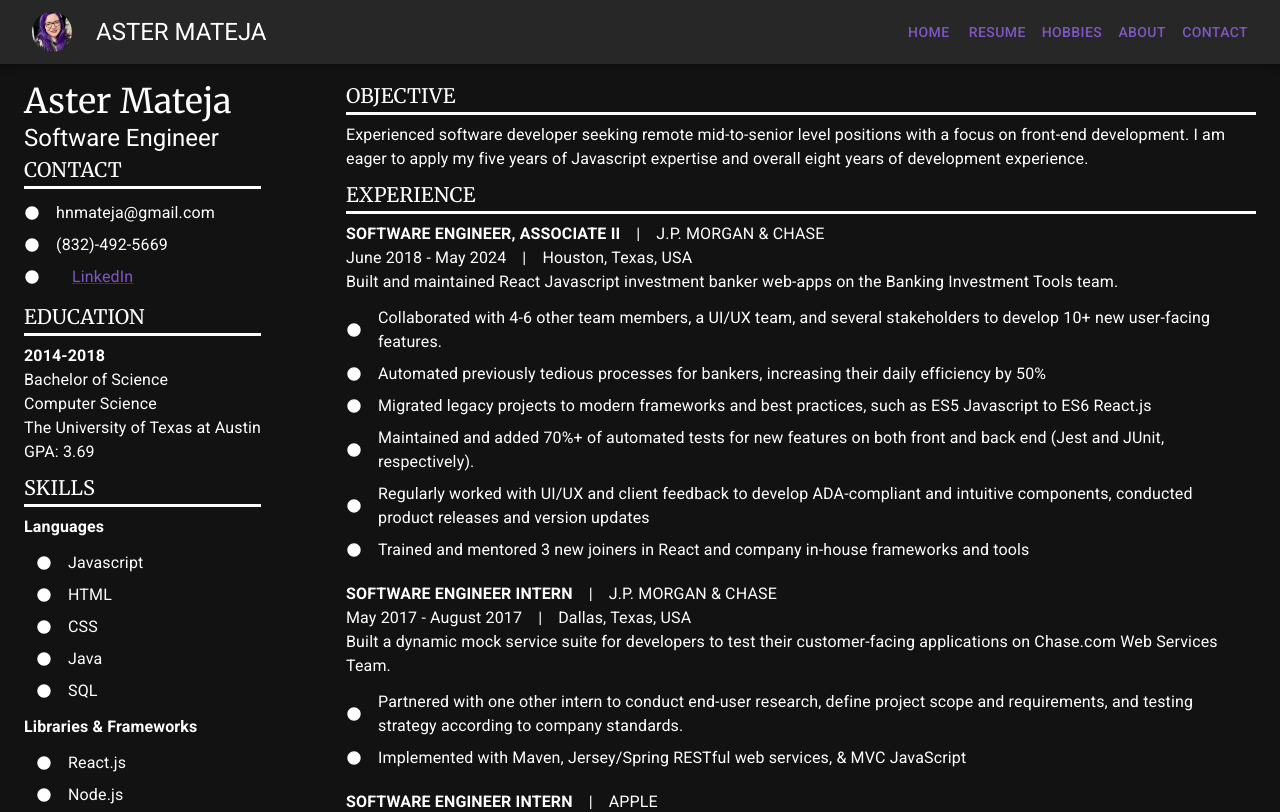
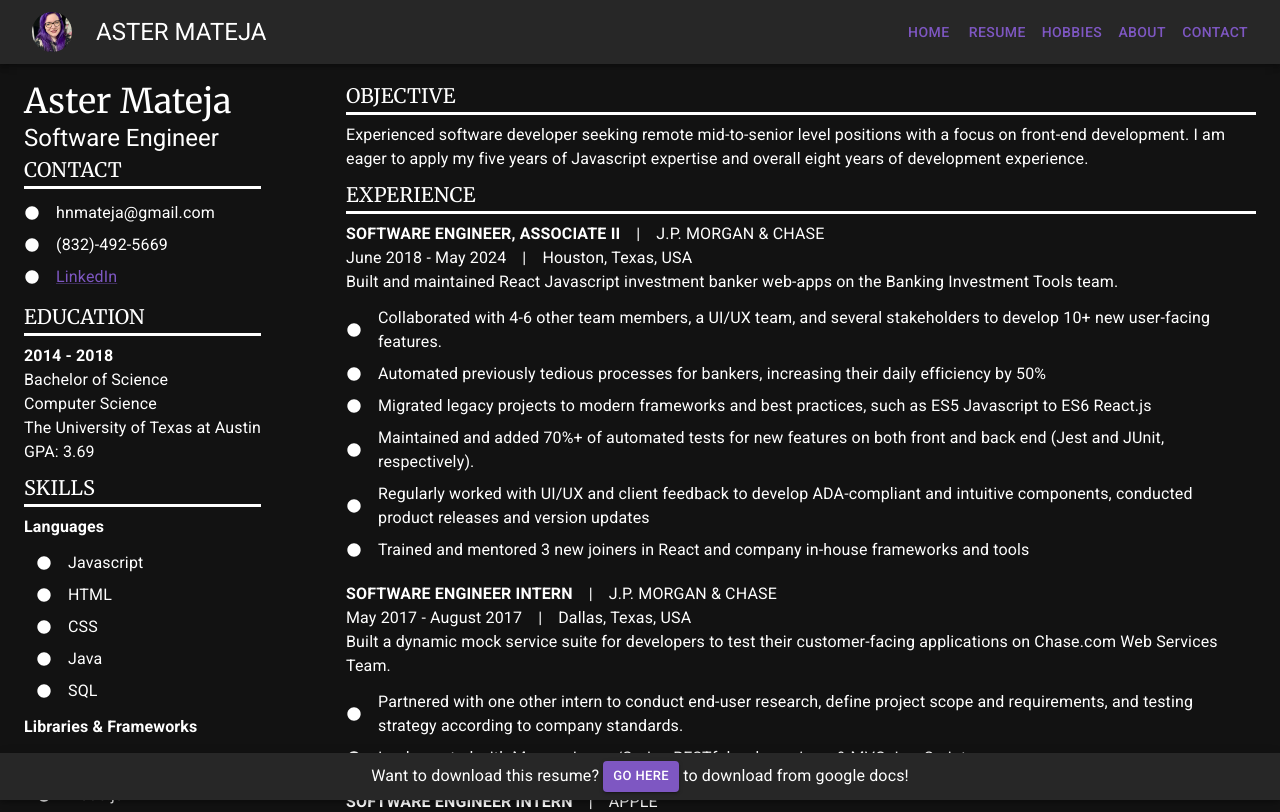
Before and after one commit to anmateja/amateja-site, a React (Vite) app in the folder amateja-site/: page /resume in a window 1280 px wide. Shown: the top 812 px of the page. Built offline with nearby package versions, Linux system fonts and the light colour scheme.

Commit message:
added resume footer

```diff
--- a/amateja-site/src/json/ResumeData.json
+++ b/amateja-site/src/json/ResumeData.json
@@ -16,7 +16,7 @@
             }]
         },{
             "title": "EDUCATION",
-            "years": "2014-2018",
+            "years": "2014 - 2018",
             "degree": "Bachelor of Science",
             "study": "Computer Science",
             "university": "The University of Texas at Austin",
--- a/amateja-site/src/pages/Resume.jsx
+++ b/amateja-site/src/pages/Resume.jsx
@@ -1,5 +1,8 @@
+import React from 'react';
 import Box from '@mui/material/Box';
 import Grid from '@mui/material/Grid2';
+import AppBar from '@mui/material/AppBar';
+import Button from '@mui/material/Button';
 import '@fontsource/merriweather';
 import '@fontsource/roboto';
 import Typography from '@mui/material/Typography';
@@ -14,8 +17,9 @@ const Resume = () => {
     const rpKeys = Object.keys(data.rightPanel.sections);
 
     return (
-        <Box sx={{ flexGrow: 1, marginTop: '8px', marginBottom: '8px'}}>
-            <Grid container spacing={1}>
+        <React.Fragment>
+            <Box sx={{ flexGrow: 1, marginTop: '8px'}}>
+                <Grid container spacing={1} sx={{marginBottom: '8px'}}>
                     <Grid container size={3}>
                         <Box sx={{margin: '8px'}}>
                             <Typography
@@ -84,6 +88,24 @@ const Resume = () => {
                     </Grid>
                 </Grid>
             </Box>
+            <AppBar position="sticky" sx={{ top: 'auto', bottom: 0 }}>
+                    <Box sx={{display: 'flex', justifyContent: 'center', alignItems: 'center', padding: '8px'}}>
+                        <Typography>
+                            Want to download this resume?{" "}
+                            <Button
+                                variant="contained"
+                                size='small'
+                                href='https://docs.google.com/document/d/1qve9fpAZ5AN20ZD0FgX0PeYGiFqLgR8qqxHQ8AYcobM/edit?usp=sharing'
+                                rel="noopener"
+                                target="_blank"
+                            >
+                                GO HERE
+                            </Button>
+                            {" "}to download from google docs!
+                        </Typography>
+                    </Box>
+            </AppBar>
+        </React.Fragment>
     );
 }
 
--- a/amateja-site/src/pages/resumeComponents/Contact.jsx
+++ b/amateja-site/src/pages/resumeComponents/Contact.jsx
@@ -39,7 +39,7 @@ const Contact = (props) => {
                     <ListItemIcon>
                         <CircleIcon fontSize="xs" />
                     </ListItemIcon>
-                    <Link href={data.value[2].value}>
+                    <Link href={data.value[2].value} sx={{margin: '0px'}}>
                         <ListItemText primary={data.value[2].type} />
                     </Link>
                 </ListItem>
```
Lines whose indentation alone changed are shown as unchanged.
